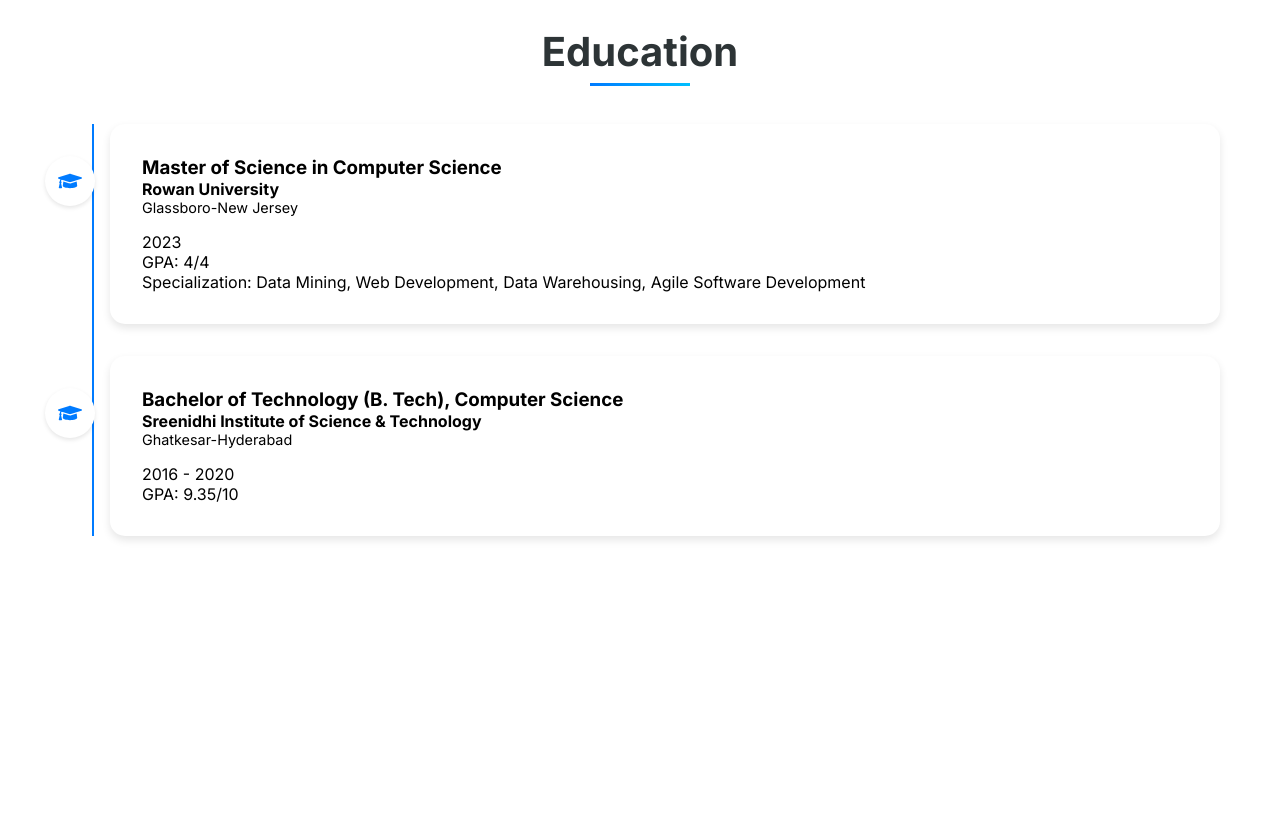
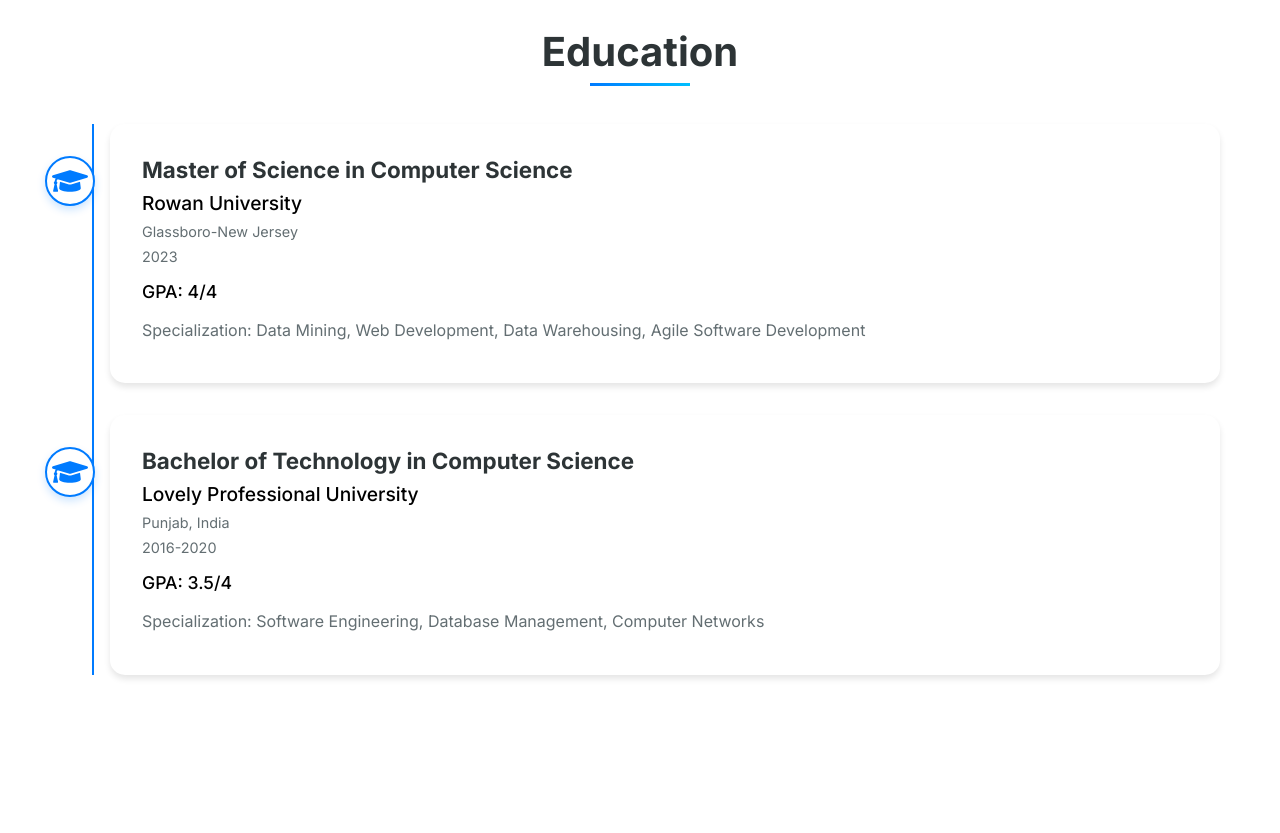
Before and after one commit to Surajbitla/portfolio, a React (Create React App) app: page / in a window 1280 px wide. Shown: the part 4380-5213 px from the top of the page. Built offline with nearby package versions, Linux system fonts and the light colour scheme.

Commit message:
education & experience

```diff
--- a/src/components/Education/Education.css
+++ b/src/components/Education/Education.css
@@ -1,6 +1,6 @@
 .education {
   padding: 80px 0;
-  background-color: #000000; /* Set education section background to black */
+  background-color: #000000;
   min-height: 100vh;
 }
 
@@ -29,18 +29,38 @@
 }
 
 .education-card {
-  background: #1a1a1a; /* Darken card background */
-  color: #ffffff; /* Ensure text is white */
+  background: var(--card-bg);
   padding: 2rem;
   border-radius: 15px;
-  box-shadow: 0 4px 6px rgba(0, 0, 0, 0.1);
   transition: all 0.3s ease;
+  position: relative;
+  /* overflow: hidden; */
   margin-left: 50px;
-  position: relative;
+}
+
+.education-card::before {
+  content: '';
+  position: absolute;
+  top: 0;
+  left: 0;
+  width: 100%;
+  height: 100%;
+  background: linear-gradient(135deg, rgba(0, 123, 255, 0.2), rgba(0, 210, 255, 0.2));
+  opacity: 0;
+  transition: all 0.3s ease;
+}
+
+.education-card:hover::before {
+  opacity: 1;
 }
 
 .education-card:hover {
-  transform: translateX(10px);
+  transform: translateY(-5px);
+}
+
+.education-card > * {
+  position: relative;
+  z-index: 1;
 }
 
 .education-icon {
@@ -49,20 +69,28 @@
   top: 2rem;
   width: 50px;
   height: 50px;
-  background: white;
+  background: #ffffff !important;
+  border: 2px solid #007bff;
   border-radius: 50%;
   display: flex;
   align-items: center;
   justify-content: center;
   font-size: 1.5rem;
-  color: #007bff;
-  box-shadow: 0 2px 4px rgba(0, 0, 0, 0.1);
+  color: #007bff !important;
+  box-shadow: 0 4px 8px rgba(0, 123, 255, 0.2);
+  z-index: 10;
+}
+
+.education-icon svg {
+  color: #007bff !important;
+  width: 1.5em !important;
+  height: 1.5em !important;
 }
 
 .education-content h3 {
   font-size: 1.4rem;
-  color: #ffffff; /* Ensure text is white */
   margin-bottom: 0.5rem;
+  color: var(--text-primary);
 }
 
 .education-content h4 {
@@ -71,33 +99,81 @@
   margin-bottom: 0.5rem;
 }
 
+.education-university {
+  color: #007bff;
+  font-weight: 500;
+  margin-bottom: 0.5rem;
+  font-size: 1.2rem;
+}
+
 .education-location,
 .education-period {
-  color: #b3b3b3; /* Lighter text for location and period */
+  color: var(--text-secondary);
   font-size: 0.9rem;
   margin-bottom: 1rem;
 }
 
 .education-details {
-  list-style-type: none;
-  padding: 0;
   margin: 1.5rem 0;
+  color: var(--text-primary);
 }
 
-.education-details li {
-  color: #b3b3b3; /* Lighter text for details */
-  line-height: 1.6;
-  padding-left: 1.5rem;
-  position: relative;
-  margin-bottom: 0.5rem;
+.education-gpa {
+  color: #007bff;
+  font-weight: 500;
+  margin: 1rem 0;
+  font-size: 1.1rem;
 }
 
-.education-details li::before {
-  content: '•';
-  color: #007bff;
-  position: absolute;
-  left: 0;
-  font-size: 1.2rem;
+.education-specialization {
+  color: var(--text-secondary);
+  line-height: 1.6;
+  margin-top: 1rem;
+}
+
+/* Light mode */
+.light-mode .education-card {
+  background: #ffffff;
+  box-shadow: 0 4px 6px rgba(0, 0, 0, 0.1);
+}
+
+.light-mode .education-card:hover {
+  box-shadow: 0 8px 15px rgba(0, 123, 255, 0.2);
+  background: rgba(0, 123, 255, 0.02);
+}
+
+.light-mode .education-content h3 {
+  color: #2d3436;
+}
+
+.light-mode .education-location,
+.light-mode .education-period {
+  color: #636e72;
+}
+
+.light-mode .education-specialization {
+  color: #636e72;
+}
+
+/* Dark mode */
+.dark-mode .education-card {
+  background: #1a1a1a;
+  box-shadow: 0 4px 6px rgba(0, 0, 0, 0.3);
+}
+
+.dark-mode .education-card:hover {
+  box-shadow: 0 8px 15px rgba(0, 123, 255, 0.3);
+  background: #2d2d2d;
+}
+
+.dark-mode .education-content h3 {
+  color: #ffffff;
+}
+
+.dark-mode .education-location,
+.dark-mode .education-period,
+.dark-mode .education-specialization {
+  color: #b3b3b3;
 }
 
 @media (max-width: 768px) {
@@ -120,26 +196,64 @@
     font-size: 1.2rem;
   }
 
-  .education-content h4 {
+  .education-university {
     font-size: 1.1rem;
   }
 }
 
-/* Dark mode styles */
-.dark-mode .education-card {
-  background: #1a1a1a;
-  box-shadow: 0 4px 6px rgba(0, 0, 0, 0.3);
+.info-icon {
+  margin-right: 0.5rem;
+  color: #007bff;
 }
 
-.dark-mode .education-card:hover {
-  transform: translateY(-5px);
-  box-shadow: 0 8px 15px rgba(0, 123, 255, 0.3);
-  background: #2d2d2d;
+.education-university,
+.education-location,
+.education-period,
+.education-gpa,
+.education-specialization {
+  display: flex;
+  align-items: center;
+  margin-bottom: 0.5rem;
 }
 
-/* Light mode */
-.light-mode .education-card:hover {
-  transform: translateY(-5px);
-  box-shadow: 0 8px 15px rgba(0, 123, 255, 0.2);
-  background: rgba(0, 123, 255, 0.02);
+.education-university {
+  color: #007bff;
+  font-weight: 500;
+  font-size: 1.2rem;
 }
+
+.education-university span {
+  color: #007bff;
+}
+
+.education-location span,
+.education-period span {
+  color: var(--text-secondary);
+}
+
+.education-gpa {
+  color: #007bff;
+  font-weight: 500;
+}
+
+.education-specialization {
+  margin-top: 1rem;
+}
+
+.education-specialization span {
+  color: var(--text-secondary);
+  line-height: 1.6;
+}
+
+/* Update light/dark mode text colors */
+.light-mode .education-location span,
+.light-mode .education-period span,
+.light-mode .education-specialization span {
+  color: #636e72;
+}
+
+.dark-mode .education-location span,
+.dark-mode .education-period span,
+.dark-mode .education-specialization span {
+  color: #b3b3b3;
+}
--- a/src/components/Education/Education.jsx
+++ b/src/components/Education/Education.jsx
@@ -5,19 +5,22 @@
 const Education = () => {
   const education = [
     {
+      icon: <FaGraduationCap />,
       degree: "Master of Science in Computer Science",
-      school: "Rowan University",
+      university: "Rowan University",
       location: "Glassboro-New Jersey",
-      year: "2023",
-      gpa: "4/4",
-      specialization: "Data Mining, Web Development, Data Warehousing, Agile Software Development"
+      period: "2023",
+      gpa: "GPA: 4/4",
+      specialization: "Specialization: Data Mining, Web Development, Data Warehousing, Agile Software Development"
     },
     {
-      degree: "Bachelor of Technology (B. Tech), Computer Science",
-      school: "Sreenidhi Institute of Science & Technology",
-      location: "Ghatkesar-Hyderabad",
-      year: "2016 - 2020",
-      gpa: "9.35/10"
+      icon: <FaGraduationCap />,
+      degree: "Bachelor of Technology in Computer Science",
+      university: "Lovely Professional University",
+      location: "Punjab, India",
+      period: "2016-2020",
+      gpa: "GPA: 3.5/4",
+      specialization: "Specialization: Software Engineering, Database Management, Computer Networks"
     }
   ];
 
@@ -29,18 +32,16 @@
           {education.map((edu, index) => (
             <div className="education-card" key={index}>
               <div className="education-icon">
-                <FaGraduationCap />
+                {edu.icon}
               </div>
-              <h3>{edu.degree}</h3>
-              <h4>{edu.school}</h4>
-              <p className="education-location">{edu.location}</p>
-              <p className="education-year">{edu.year}</p>
-              <p className="education-gpa">GPA: {edu.gpa}</p>
-              {edu.specialization && (
-                <p className="education-specialization">
-                  Specialization: {edu.specialization}
-                </p>
-              )}
+              <div className="education-content">
+                <h3>{edu.degree}</h3>
+                <p className="education-university">{edu.university}</p>
+                <p className="education-location">{edu.location}</p>
+                <p className="education-period">{edu.period}</p>
+                <p className="education-gpa">{edu.gpa}</p>
+                <p className="education-specialization">{edu.specialization}</p>
+              </div>
             </div>
           ))}
         </div>
--- a/src/components/Experience/Experience.css
+++ b/src/components/Experience/Experience.css
@@ -66,18 +66,34 @@
 }
 
 .experience-card {
-  background: #1a1a1a; /* Darken card background */
-  color: #ffffff; /* Ensure text is white */
+  background: var(--card-bg);
   padding: 2rem;
   border-radius: 15px;
-  box-shadow: 0 4px 6px rgba(0, 0, 0, 0.1);
-  transition: transform 0.3s ease;
+  transition: all 0.3s ease;
+  position: relative;
+  /* overflow: hidden; */
   margin-left: 50px;
-  position: relative;
+}
+
+.experience-card::before {
+  content: '';
+  position: absolute;
+  top: 0;
+  left: 0;
+  width: 100%;
+  height: 100%;
+  background: linear-gradient(135deg, rgba(0, 123, 255, 0.2), rgba(0, 210, 255, 0.2));
+  opacity: 0;
+  transition: all 0.3s ease;
+  z-index: 1;
+}
+
+.experience-card:hover::before {
+  opacity: 1;
 }
 
 .experience-card:hover {
-  transform: translateX(10px);
+  transform: translateY(-5px);
 }
 
 .experience-icon {
@@ -86,14 +102,22 @@
   top: 2rem;
   width: 50px;
   height: 50px;
-  background: white;
+  background: #ffffff;
+  border: 2px solid #007bff;
   border-radius: 50%;
   display: flex;
   align-items: center;
   justify-content: center;
   font-size: 1.5rem;
   color: #007bff;
-  box-shadow: 0 2px 4px rgba(0, 0, 0, 0.1);
+  box-shadow: 0 4px 8px rgba(0, 123, 255, 0.2);
+  z-index: 10;
+}
+
+.experience-icon svg {
+  width: 1.5em;
+  height: 1.5em;
+  color: #007bff;
 }
 
 .experience-content h3 {
@@ -194,15 +218,28 @@
 }
 
 /* Light mode */
+.light-mode .experience-card {
+  background: #ffffff;
+  box-shadow: 0 4px 6px rgba(0, 0, 0, 0.1);
+}
+
 .light-mode .experience-card:hover {
-  transform: translateY(-5px);
   box-shadow: 0 8px 15px rgba(0, 123, 255, 0.2);
   background: rgba(0, 123, 255, 0.02);
 }
 
 /* Dark mode */
+.dark-mode .experience-card {
+  background: #1a1a1a;
+  box-shadow: 0 4px 6px rgba(0, 0, 0, 0.3);
+}
+
 .dark-mode .experience-card:hover {
-  transform: translateY(-5px);
   box-shadow: 0 8px 15px rgba(0, 123, 255, 0.3);
   background: #2d2d2d;
 }
+
+.experience-content {
+  position: relative;
+  z-index: 2;
+}
```
